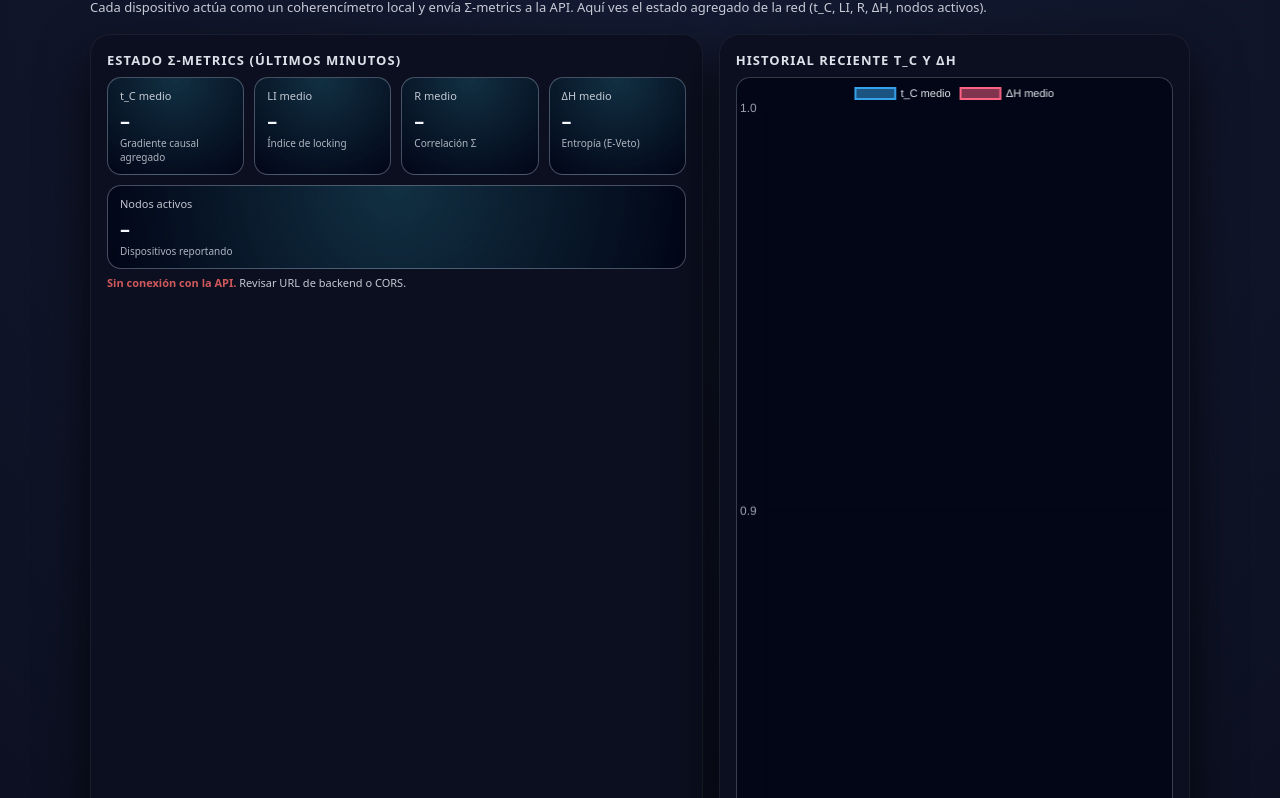
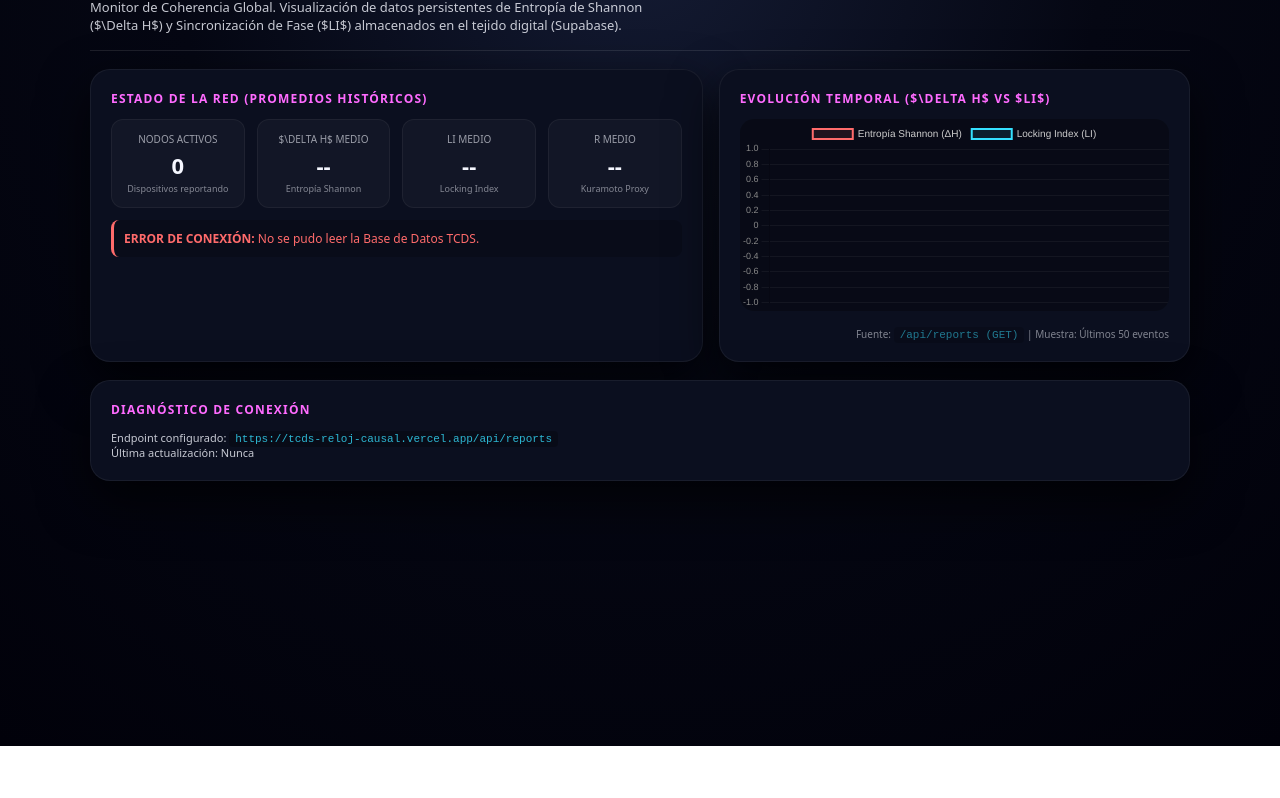
Before and after one commit to geozunac3536-jpg/Reloj-Causal-Humano-TCDS, a plain HTML site: page dashboard.html in a window 1280 px wide. Shown: the part 54-852 px from the top of the page. After the commit the page ends 800 px from the top, so only its background shows below. Drawn offline with nearby package versions, Linux system fonts and the light colour scheme; no server answers.

Commit message:
Update dashboard.html

```diff
--- a/dashboard.html
+++ b/dashboard.html
@@ -2,7 +2,7 @@
 <html lang="es">
 <head>
   <meta charset="UTF-8" />
-  <title>Panel Global — Reloj Causal Humano TCDS</title>
+  <title>Panel Global — Reloj Causal TCDS [DB Persistente]</title>
   <meta name="viewport" content="width=device-width, initial-scale=1.0" />
   <style>
     :root {
@@ -34,18 +34,25 @@
       gap: 18px;
     }
 
+    header {
+      border-bottom: 1px solid rgba(255,255,255,0.1);
+      padding-bottom: 16px;
+    }
+
     .title {
       font-size: 22px;
       font-weight: 700;
       letter-spacing: 0.08em;
       text-transform: uppercase;
-      opacity: 0.9;
+      color: var(--accent);
     }
 
     .subtitle {
       font-size: 13px;
       opacity: 0.8;
       margin-top: 6px;
+      max-width: 600px;
+      line-height: 1.4;
     }
 
     .grid {
@@ -55,289 +62,274 @@
     }
 
     @media (max-width: 840px) {
-      .grid {
-        grid-template-columns: minmax(0, 1fr);
-      }
+      .grid { grid-template-columns: minmax(0, 1fr); }
     }
 
     .card {
       background: var(--bg-alt);
       border-radius: var(--card-radius);
-      padding: 16px;
+      padding: 20px;
       box-shadow: var(--shadow-soft);
       border: 1px solid rgba(255,255,255,0.06);
     }
 
     .card-title {
-      font-size: 13px;
-      font-weight: 600;
+      font-size: 12px;
+      font-weight: 700;
       text-transform: uppercase;
-      letter-spacing: 0.08em;
-      opacity: 0.9;
-      margin-bottom: 8px;
+      letter-spacing: 0.1em;
+      color: var(--accent2);
+      margin-bottom: 12px;
     }
 
     .kpi-row {
-      display: flex;
-      flex-wrap: wrap;
-      gap: 10px;
-      margin-top: 6px;
+      display: grid;
+      grid-template-columns: repeat(auto-fit, minmax(100px, 1fr));
+      gap: 12px;
+      margin-top: 10px;
     }
 
     .kpi {
-      flex: 1 1 120px;
-      background: radial-gradient(circle at top, rgba(53,224,255,0.16), #020617);
-      border-radius: 14px;
-      padding: 10px 12px;
-      border: 1px solid rgba(148,163,184,0.45);
-      font-size: 11px;
+      background: rgba(255,255,255,0.03);
+      border-radius: 12px;
+      padding: 12px;
+      border: 1px solid rgba(255,255,255,0.05);
+      text-align: center;
     }
 
     .kpi-label {
-      opacity: 0.78;
+      font-size: 10px;
+      opacity: 0.6;
+      text-transform: uppercase;
       margin-bottom: 4px;
     }
 
     .kpi-value {
-      font-size: 20px;
+      font-size: 22px;
       font-weight: 600;
+      color: var(--fg);
     }
 
     .kpi-tag {
-      font-size: 10px;
+      font-size: 9px;
+      opacity: 0.5;
       margin-top: 2px;
-      opacity: 0.7;
     }
 
     canvas {
       width: 100%;
       max-width: 100%;
       border-radius: 14px;
-      background: radial-gradient(circle at top, #020617 0, #020617 60%, #000 100%);
-      border: 1px solid rgba(148,163,184,0.35);
+      background: rgba(0,0,0,0.3);
       margin-top: 8px;
     }
 
     .status {
-      font-size: 11px;
-      opacity: 0.8;
-      margin-top: 6px;
+      font-size: 12px;
+      margin-top: 12px;
+      padding: 10px;
+      background: rgba(0,0,0,0.2);
+      border-radius: 8px;
+      border-left: 3px solid #555;
     }
 
-    .status span {
-      font-weight: 600;
+    .status span { font-weight: 700; }
+    .status-ok { color: var(--ok); border-color: var(--ok); }
+    .status-bad { color: var(--danger); border-color: var(--danger); }
+    .status-wait { color: var(--accent); border-color: var(--accent); }
+
+    code {
+      background: rgba(0,0,0,0.3);
+      padding: 2px 6px;
+      border-radius: 4px;
+      font-family: monospace;
+      font-size: 11px;
+      color: var(--accent);
     }
-
-    .status-ok { color: var(--ok); }
-    .status-bad { color: var(--danger); }
-
-    .footer {
-      font-size: 10px;
-      opacity: 0.65;
-      margin-top: 6px;
-    }
-
-    a { color: var(--accent); }
   </style>
-  <!-- Chart.js CDN -->
   <script src="https://cdn.jsdelivr.net/npm/chart.js"></script>
 </head>
 <body>
 <div class="shell">
   <header>
-    <div class="title">Panel Global — Reloj Causal Humano TCDS</div>
+    <div class="title">Panel de Control TCDS</div>
     <div class="subtitle">
-      Cada dispositivo actúa como un coherencímetro local y envía Σ-metrics a la API.
-      Aquí ves el estado agregado de la red (t_C, LI, R, ΔH, nodos activos).
+      Monitor de Coherencia Global. Visualización de datos persistentes de Entropía de Shannon ($\Delta H$) y Sincronización de Fase ($LI$) almacenados en el tejido digital (Supabase).
     </div>
   </header>
 
   <div class="grid">
-    <!-- Métricas instantáneas -->
     <section class="card">
-      <div class="card-title">Estado Σ-metrics (últimos minutos)</div>
+      <div class="card-title">Estado de la Red (Promedios Históricos)</div>
       <div class="kpi-row">
         <div class="kpi">
-          <div class="kpi-label">t_C medio</div>
-          <div class="kpi-value" id="kpi_tc">–</div>
-          <div class="kpi-tag">Gradiente causal agregado</div>
+          <div class="kpi-label">Nodos Activos</div>
+          <div class="kpi-value" id="kpi_nodes">0</div>
+          <div class="kpi-tag">Dispositivos reportando</div>
         </div>
         <div class="kpi">
-          <div class="kpi-label">LI medio</div>
-          <div class="kpi-value" id="kpi_li">–</div>
-          <div class="kpi-tag">Índice de locking</div>
+          <div class="kpi-label">$\Delta H$ Medio</div>
+          <div class="kpi-value" id="kpi_dh">--</div>
+          <div class="kpi-tag">Entropía Shannon</div>
         </div>
         <div class="kpi">
-          <div class="kpi-label">R medio</div>
-          <div class="kpi-value" id="kpi_r">–</div>
-          <div class="kpi-tag">Correlación Σ</div>
+          <div class="kpi-label">LI Medio</div>
+          <div class="kpi-value" id="kpi_li">--</div>
+          <div class="kpi-tag">Locking Index</div>
         </div>
         <div class="kpi">
-          <div class="kpi-label">ΔH medio</div>
-          <div class="kpi-value" id="kpi_dh">–</div>
-          <div class="kpi-tag">Entropía (E-Veto)</div>
-        </div>
-        <div class="kpi">
-          <div class="kpi-label">Nodos activos</div>
-          <div class="kpi-value" id="kpi_nodes">–</div>
-          <div class="kpi-tag">Dispositivos reportando</div>
+          <div class="kpi-label">R Medio</div>
+          <div class="kpi-value" id="kpi_r">--</div>
+          <div class="kpi-tag">Kuramoto Proxy</div>
         </div>
       </div>
-      <div class="status" id="statusText">
-        Esperando primeros datos de la API…
+
+      <div id="statusBox" class="status status-wait">
+        <span>CONECTANDO...</span> Esperando respuesta de la API TCDS.
       </div>
     </section>
 
-    <!-- Historial t_C / ΔH -->
     <section class="card">
-      <div class="card-title">Historial reciente t_C y ΔH</div>
-      <canvas id="chartTcDh" height="180"></canvas>
-      <div class="footer">
-        Fuente de datos: <code>/api/query</code> de tu backend TCDS.
+      <div class="card-title">Evolución Temporal ($\Delta H$ vs $LI$)</div>
+      <div style="height: 200px; position: relative;">
+        <canvas id="chartTcDh"></canvas>
+      </div>
+      <div style="font-size: 10px; opacity: 0.5; margin-top: 8px; text-align: right;">
+        Fuente: <code>/api/reports (GET)</code> | Muestra: Últimos 50 eventos
       </div>
     </section>
   </div>
 
   <section class="card">
-    <div class="card-title">Detalles técnicos</div>
-    <div class="status">
-      El panel realiza una consulta cada <span>10 s</span> a la URL:
-      <code id="apiUrlLabel"></code>.
-      Ajusta la constante <code>API_BASE</code> en el script si despliegas la API en otra ruta.
+    <div class="card-title">Diagnóstico de Conexión</div>
+    <div style="font-size: 11px; opacity: 0.8;">
+      Endpoint configurado: <code id="apiUrlLabel">...</code><br>
+      <span id="lastUpdate">Última actualización: Nunca</span>
     </div>
   </section>
 
 </div>
 
 <script>
-  // Cambia esto por la URL real de tu backend (sin la parte /api)
-  // Ejemplos:
-  //  - 'https://tcds-reloj-api.vercel.app'
-  //  - 'https://tu-dominio-backend.com'
-  const API_BASE = 'https://TU_BACKEND_AQUI';
+  /* ================= CONFIGURACIÓN ================= */
+  // IMPORTANTE: Cambia esto a la URL de tu proyecto Vercel real
+  const API_BASE = 'https://tcds-reloj-causal.vercel.app';
 
-  document.getElementById('apiUrlLabel').textContent = API_BASE + '/api/query';
+  /* ================= UI REFS ================= */
+  const kpiNodes = document.getElementById('kpi_nodes');
+  const kpiDh = document.getElementById('kpi_dh');
+  const kpiLi = document.getElementById('kpi_li');
+  const kpiR = document.getElementById('kpi_r');
+  const statusBox = document.getElementById('statusBox');
+  const apiUrlLabel = document.getElementById('apiUrlLabel');
+  const lastUpdateLabel = document.getElementById('lastUpdate');
 
-  // Referencias a KPIs
-  const kpiTcEl    = document.getElementById('kpi_tc');
-  const kpiLiEl    = document.getElementById('kpi_li');
-  const kpiREl     = document.getElementById('kpi_r');
-  const kpiDhEl    = document.getElementById('kpi_dh');
-  const kpiNodesEl = document.getElementById('kpi_nodes');
-  const statusText = document.getElementById('statusText');
+  apiUrlLabel.textContent = API_BASE + '/api/reports';
 
-  // Datos para la gráfica
-  const chartLabels = [];
-  const chartTcData = [];
-  const chartDhData = [];
-
+  /* ================= CHART CONFIG ================= */
   const ctx = document.getElementById('chartTcDh').getContext('2d');
   const chartTcDh = new Chart(ctx, {
     type: 'line',
     data: {
-      labels: chartLabels,
+      labels: [],
       datasets: [
         {
-          label: 't_C medio',
-          data: chartTcData,
+          label: 'Entropía Shannon (ΔH)',
+          data: [],
+          borderColor: '#ff6b6b', // Rojo (Peligro/Ruido)
+          backgroundColor: 'rgba(255, 107, 107, 0.1)',
           borderWidth: 2,
-          fill: false,
-          tension: 0.2
+          tension: 0.4,
+          yAxisID: 'y'
         },
         {
-          label: 'ΔH medio',
-          data: chartDhData,
+          label: 'Locking Index (LI)',
+          data: [],
+          borderColor: '#35e0ff', // Cian (Orden TCDS)
+          backgroundColor: 'rgba(53, 224, 255, 0.1)',
           borderWidth: 2,
-          fill: false,
-          tension: 0.2
+          tension: 0.4,
+          yAxisID: 'y'
         }
       ]
     },
     options: {
       responsive: true,
       maintainAspectRatio: false,
+      interaction: { mode: 'index', intersect: false },
+      plugins: {
+        legend: { labels: { color: '#ccc', font: {size:10} } }
+      },
       scales: {
-        x: {
-          ticks: { color: '#9ca3af', maxTicksLimit: 6 }
-        },
+        x: { display: false }, // Ocultar etiquetas X para limpieza visual
         y: {
-          ticks: { color: '#9ca3af' }
-        }
-      },
-      plugins: {
-        legend: {
-          labels: { color: '#e5e7eb', font: { size: 11 } }
+          min: -1, max: 1,
+          grid: { color: 'rgba(255,255,255,0.05)' },
+          ticks: { color: '#888', font: {size:9} }
         }
       }
     }
   });
 
-  function updateKpi(el, val, digits=3) {
-    el.textContent = (val === null || val === undefined || isNaN(val))
-      ? '–'
-      : val.toFixed(digits);
-  }
+  /* ================= LOGICA DE DATOS ================= */
 
-  function interpretStatus(payload) {
-    if (!payload || typeof payload !== 'object') return;
-
-    const entropyOk = payload.entropy_ok_ratio ?? 0;
-    const lockingOk = payload.locking_ok_ratio ?? 0;
-
-    if (entropyOk >= 0.7 && lockingOk >= 0.7) {
-      statusText.innerHTML =
-        '<span class="status-ok">Dominio Q-driven</span>: ' +
-        'mayoría de nodos con ΔH ≤ −0.2 y locking estable.';
-    } else if (entropyOk <= 0.3 && lockingOk <= 0.3) {
-      statusText.innerHTML =
-        '<span class="status-bad">Dominio φ-driven</span>: ' +
-        'predomina el ruido; buena línea base para calibrar.';
+  function interpretCoherence(dh, li) {
+    // Lógica TCDS: Queremos Entropía Baja (dH negativo) y Locking Alto (LI positivo)
+    if (dh <= -0.4 && li >= 0.8) {
+      statusBox.className = "status status-ok";
+      statusBox.innerHTML = `<span>SISTEMA COHERENTE:</span> La red muestra estructura intencional (Shannon Order).`;
+    } else if (dh > -0.2) {
+      statusBox.className = "status status-bad";
+      statusBox.innerHTML = `<span>RUIDO TÉRMICO:</span> Predominio de entropía. Sin señal causal clara.`;
     } else {
-      statusText.innerHTML =
-        'Régimen mixto: coexistencia de ventanas φ-driven y Q-driven. ' +
-        'Útil para estudiar transiciones de coherencia.';
+      statusBox.className = "status status-wait";
+      statusBox.innerHTML = `<span>ESTADO TRANSICIONAL:</span> Datos mixtos. Posible calibración en curso.`;
     }
   }
 
-  async function pollGlobalMetrics() {
+  async function fetchData() {
     try {
-      const res = await fetch(API_BASE + '/api/query');
-      if (!res.ok) throw new Error('HTTP ' + res.status);
+      // Consumimos el GET del api/reports que conecta a Supabase
+      const res = await fetch(`${API_BASE}/api/reports`);
+      if (!res.ok) throw new Error(`HTTP ${res.status}`);
+
       const data = await res.json();
 
-      // KPIs instantáneos
-      updateKpi(kpiTcEl, data.tc_mean);
-      updateKpi(kpiLiEl, data.li_mean, 2);
-      updateKpi(kpiREl,  data.r_mean, 2);
-      updateKpi(kpiDhEl, data.dh_mean, 3);
-      kpiNodesEl.textContent = data.active_nodes ?? '0';
+      // 1. Actualizar KPIs (Medias Globales)
+      kpiNodes.textContent = data.active_nodes || 0;
+      kpiDh.textContent = (data.dh_mean || 0).toFixed(3);
+      kpiLi.textContent = (data.li_mean || 0).toFixed(2);
+      kpiR.textContent = (data.r_mean || 0).toFixed(2);
 
-      interpretStatus(data);
+      // 2. Actualizar Gráfica con Historial Real
+      // La API devuelve "latest_raw" ordenado descendente (más nuevo primero)
+      // Para la gráfica necesitamos ascendente (antiguo -> nuevo)
+      if (data.latest_raw && Array.isArray(data.latest_raw)) {
+        const history = [...data.latest_raw].reverse();
 
-      // Historial
-      const label = new Date(data.timestamp || Date.now()).toLocaleTimeString();
-      chartLabels.push(label);
-      chartTcData.push(data.tc_mean ?? 0);
-      chartDhData.push(data.dh_mean ?? 0);
+        chartTcDh.data.labels = history.map(e => new Date(e.time).toLocaleTimeString());
+        chartTcDh.data.datasets[0].data = history.map(e => e.metrics.dH);
+        chartTcDh.data.datasets[1].data = history.map(e => e.metrics.LI);
 
-      // Limitar puntos
-      if (chartLabels.length > 30) {
-        chartLabels.shift();
-        chartTcData.shift();
-        chartDhData.shift();
+        chartTcDh.update();
       }
-      chartTcDh.update('none');
+
+      // 3. Interpretar Estado
+      interpretCoherence(data.dh_mean, data.li_mean);
+
+      lastUpdateLabel.textContent = `Última actualización: ${new Date().toLocaleTimeString()}`;
+
     } catch (err) {
-      console.error('Error consultando /api/query', err);
-      statusText.innerHTML =
-        '<span class="status-bad">Sin conexión con la API.</span> ' +
-        'Revisar URL de backend o CORS.';
+      console.error("Error fetching TCDS data:", err);
+      statusBox.className = "status status-bad";
+      statusBox.innerHTML = `<span>ERROR DE CONEXIÓN:</span> No se pudo leer la Base de Datos TCDS.`;
     }
   }
 
-  // Primera consulta al cargar y luego cada 10 s
-  pollGlobalMetrics();
-  setInterval(pollGlobalMetrics, 10000);
+  // Iniciar ciclo de actualización (cada 5 segundos)
+  fetchData();
+  setInterval(fetchData, 5000);
+
 </script>
 </body>
 </html>
```
